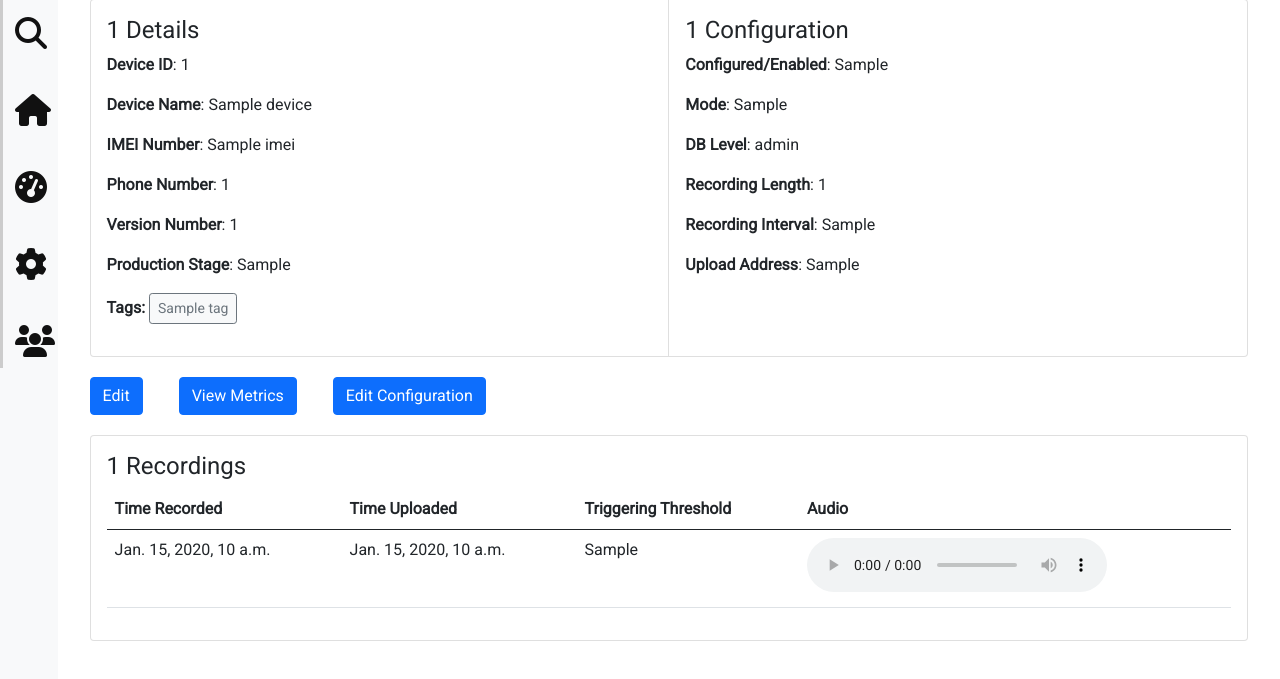
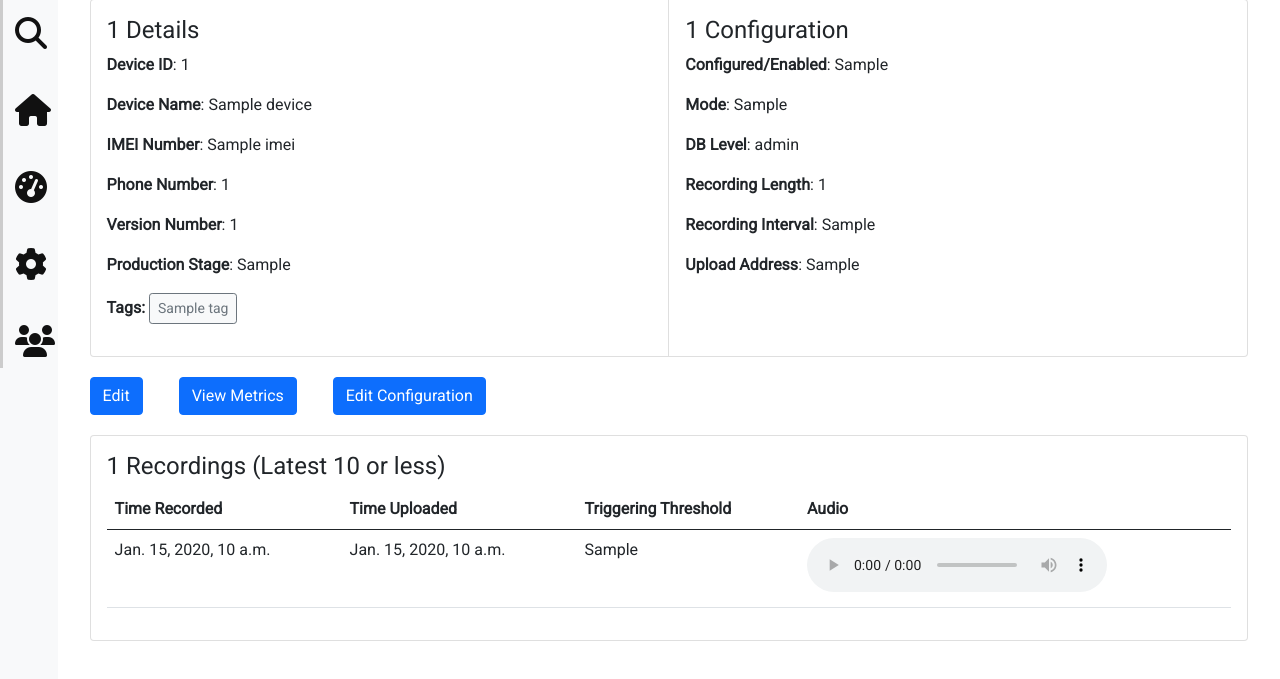
Before and after one commit to SunbirdAI/noise-sensors-monitoring, a Django app: template templates/devices/device_detail.html in a window 1280 px wide. Shown: the part 81-760 px from the top of the page. Run offline with Django 3.2, Linux system fonts and the light colour scheme; the template is opened without the code that fills it: most values are stand-ins (such as "Sample title", 1, 10 or a date in 2020); some libraries are stand-ins or nearby versions.

Commit message:
Only show the latest 10 recordings to avoid the page downloading too many files at once

```diff
--- a/devices/models.py
+++ b/devices/models.py
@@ -59,5 +59,9 @@ class Device(models.Model):
     def __str__(self):
         return self.device_id
 
+    @property
+    def get_recordings(self):
+        return self.recording_set.order_by('time_uploaded')[:10:-1]
+
     def get_absolute_url(self):
         return reverse('device_detail', args=[str(self.id)])
--- a/templates/devices/device_detail.html
+++ b/templates/devices/device_detail.html
@@ -44,7 +44,7 @@
                 Configuration</a>
             <div class="card m-3">
                 <div class="card-body">
-                    <div class="card-title"><h4>{{ device.device_id }} Recordings</h4></div>
+                    <div class="card-title"><h4>{{ device.device_id }} Recordings (Latest 10 or less)</h4></div>
                     <table class="table table-hover">
                         <thead>
                         <tr>
@@ -55,7 +55,7 @@
                         </tr>
                         </thead>
                         <tbody>
-                        {% for recording in device.recording_set.all %}
+                        {% for recording in device.get_recordings %}
                             <tr>
                                 <td>
                                     {{ recording.time_recorded }}
```
